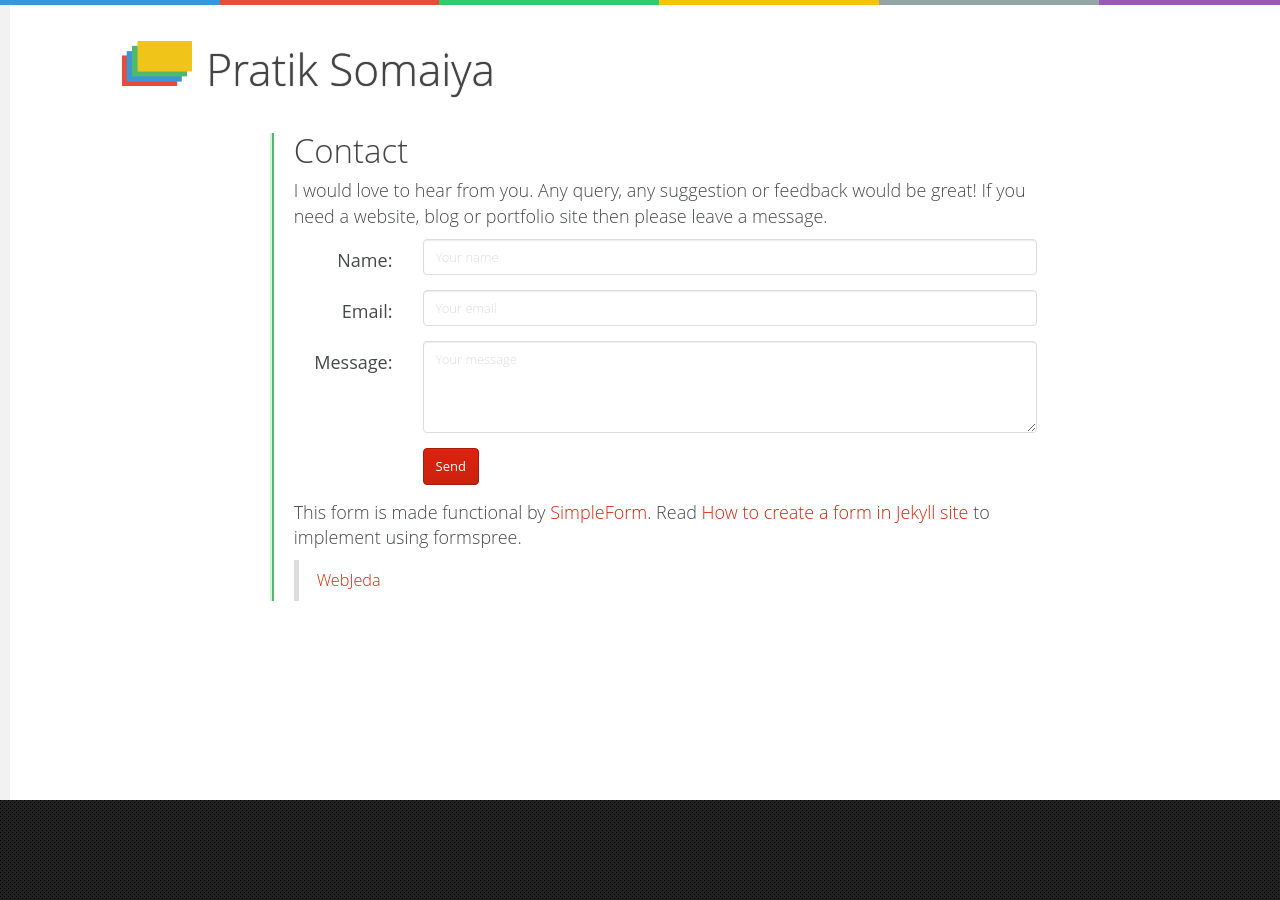
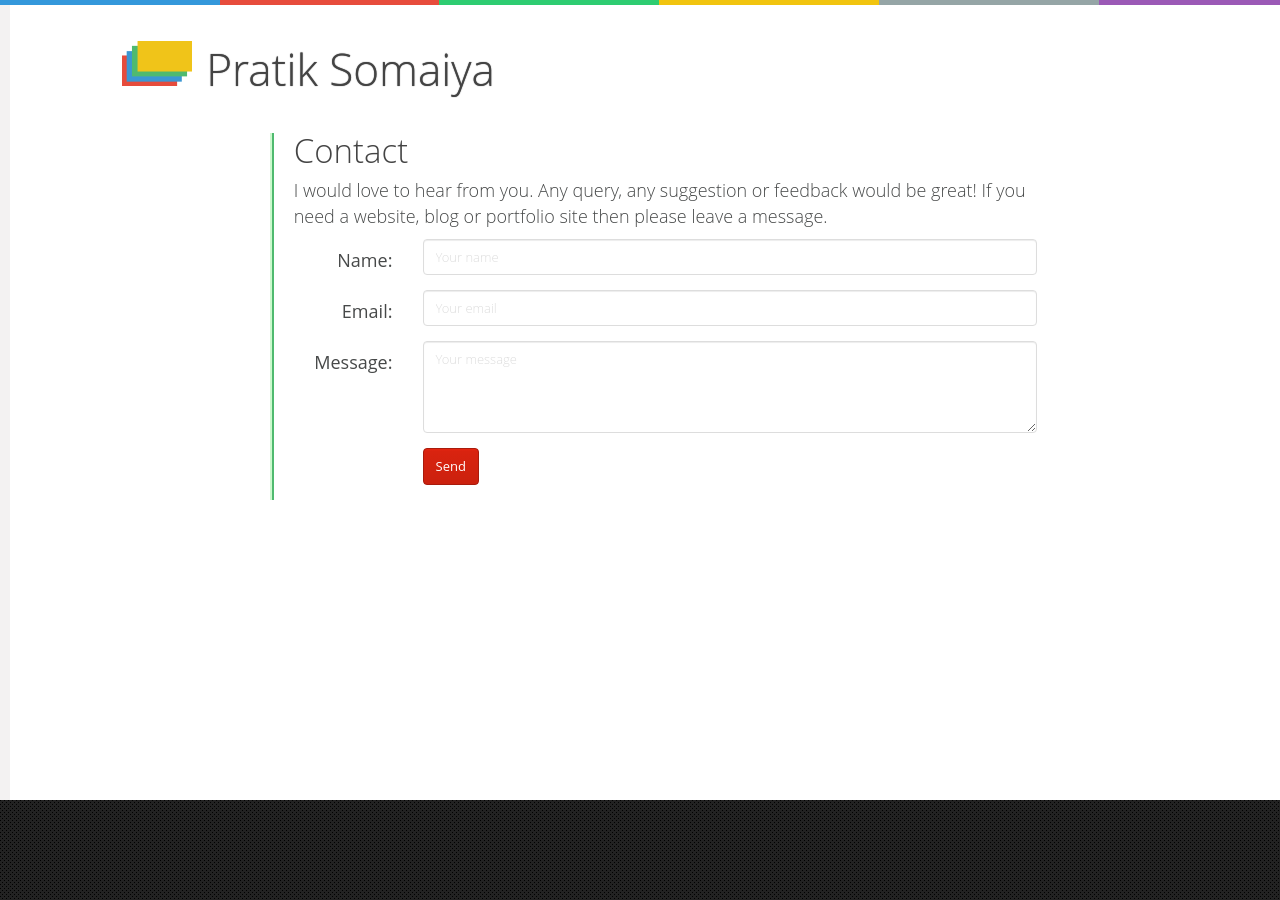
Before and after one commit to Pratik-Somaiya/Pratik-Somaiya.github.io, a Jekyll site: the page built from contact.md, in a window 1280 px wide. Built offline with Jekyll 4.4.1, drawn with Linux system fonts in a browser that asks for light colours.

Commit message:
updated contact.md

```diff
--- a/contact.md
+++ b/contact.md
@@ -39,19 +39,3 @@ I would love to hear from you. Any query, any suggestion or feedback would be gr
         <input type="hidden" name='redirect_to' value="http://blog.webjeda.com/thank-you/" />
     </fieldset>
 </form>
-
-
-This form is made functional by [SimpleForm](https://getsimpleform.com){: target="_blank"}. Read [How to create a form in Jekyll site](http://blog.webjeda.com/jekyll-contact-form/){: target="_blank"} to implement using formspree.
-
-
-<div id="fb-root"></div>
-<script>(function(d, s, id) {
-  var js, fjs = d.getElementsByTagName(s)[0];
-  if (d.getElementById(id)) return;
-  js = d.createElement(s); js.id = id;
-  js.src = "//connect.facebook.net/en_US/sdk.js#xfbml=1&version=v2.8&appId=1409800599270506";
-  fjs.parentNode.insertBefore(js, fjs);
-}(document, 'script', 'facebook-jssdk'));</script>
-
-
-<div class="fb-page" data-href="https://www.facebook.com/webjeda/" data-small-header="true" data-adapt-container-width="false" data-hide-cover="true" data-show-facepile="true"><blockquote cite="https://www.facebook.com/webjeda/" class="fb-xfbml-parse-ignore"><a href="https://www.facebook.com/webjeda/">WebJeda</a></blockquote></div>
```
